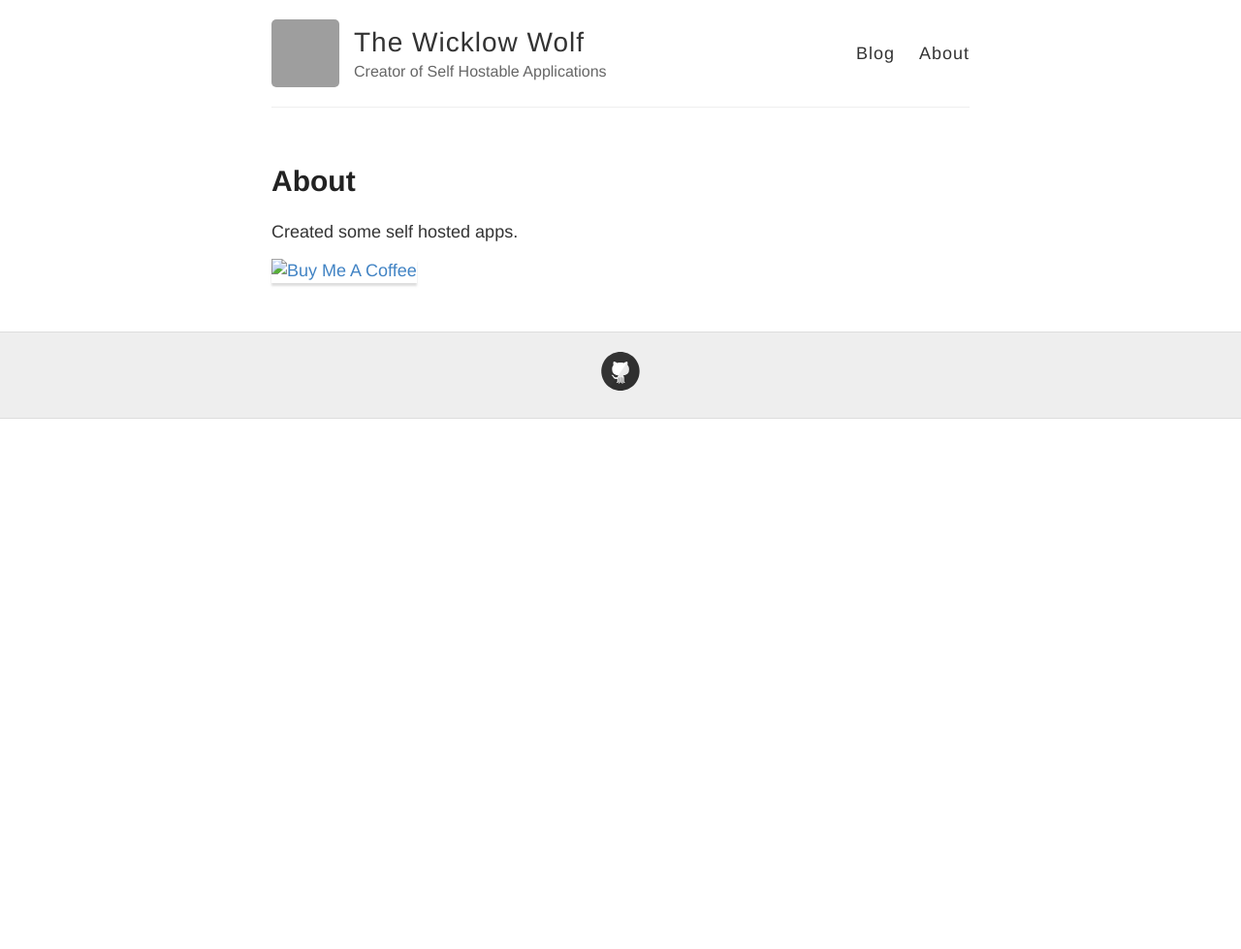
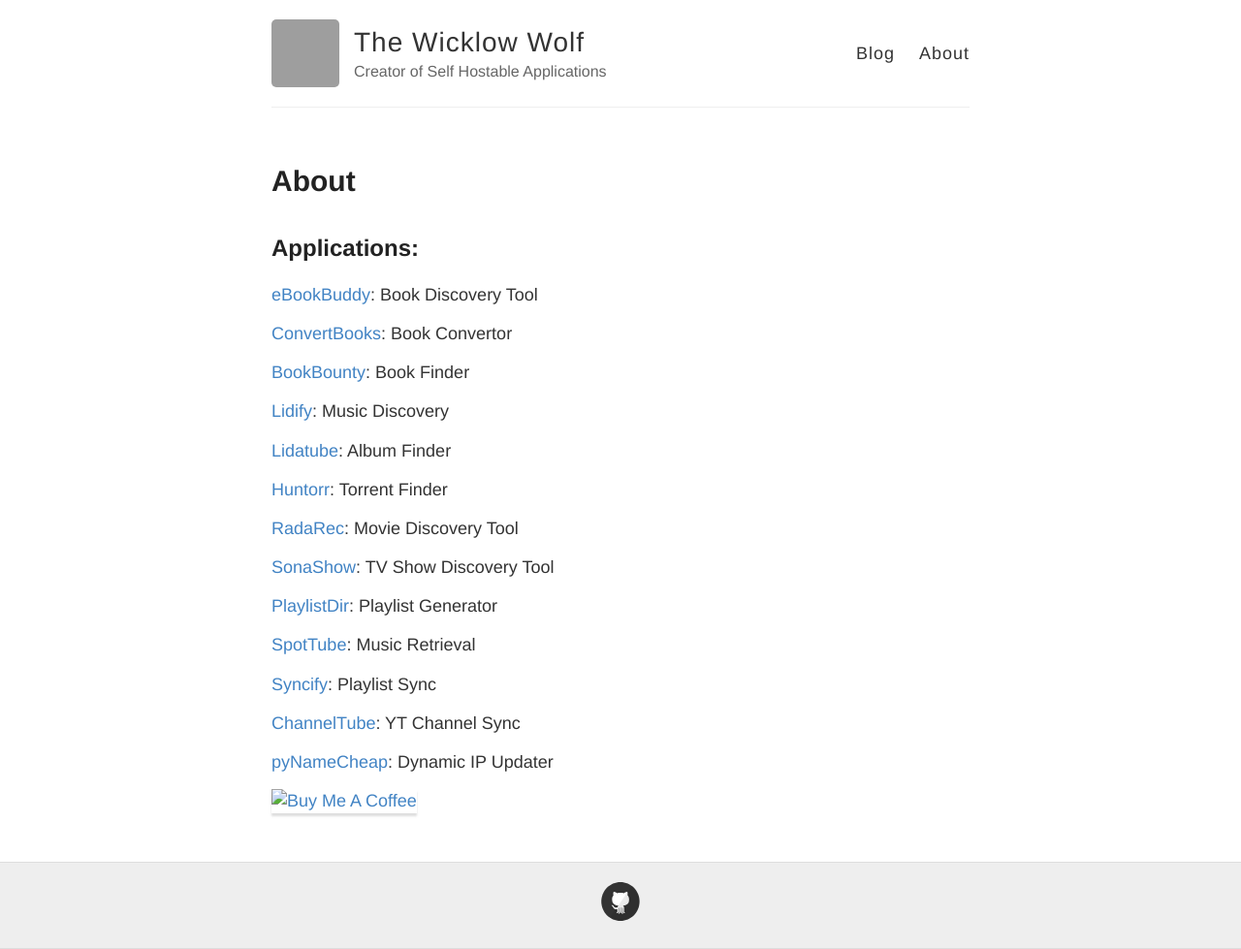
Before and after one commit to TheWicklowWolf/TheWicklowWolf.github.io, a Jekyll site: the page built from about.md, in a window 1280 px wide. Shown: the whole page at 97% size. Built offline with Jekyll 4.4.1, drawn with Linux system fonts in a browser that asks for light colours; before the commit the page ends 900 px from its top, so only the background shows below that; grey boxes are pictures that could not be loaded.

Commit message:
Update about.md

```diff
--- a/about.md
+++ b/about.md
@@ -4,6 +4,34 @@ title: About
 permalink: /about/
 ---
 
-Created some self hosted apps.
+## Applications:
+
+[eBookBuddy](https://github.com/TheWicklowWolf/eBookBuddy): Book Discovery Tool
+
+[ConvertBooks](https://github.com/TheWicklowWolf/ConvertBooks): Book Convertor
+
+[BookBounty](https://github.com/TheWicklowWolf/BookBounty): Book Finder
+
+[Lidify](https://github.com/TheWicklowWolf/Lidify): Music Discovery
+
+[Lidatube](https://github.com/TheWicklowWolf/Lidatube): Album Finder
+
+[Huntorr](https://github.com/TheWicklowWolf/Huntorr): Torrent Finder
+
+[RadaRec](https://github.com/TheWicklowWolf/RadaRec): Movie Discovery Tool
+
+[SonaShow](https://github.com/TheWicklowWolf/SonaShow): TV Show Discovery Tool
+
+[PlaylistDir](https://github.com/TheWicklowWolf/PlaylistDir): Playlist Generator
+
+[SpotTube](https://github.com/TheWicklowWolf/SpotTube): Music Retrieval
+
+[Syncify](https://github.com/TheWicklowWolf/Syncify): Playlist Sync
+
+[ChannelTube](https://github.com/TheWicklowWolf/ChannelTube): YT Channel Sync
+
+[pyNameCheap](https://github.com/TheWicklowWolf/pyNameCheap): Dynamic IP Updater
+
+
 
 <a href="https://www.buymeacoffee.com/thewicklow" target="_blank"><img src="https://www.buymeacoffee.com/assets/img/custom_images/orange_img.png" alt="Buy Me A Coffee" style="height: 41px !important;width: 174px !important;box-shadow: 0px 3px 2px 0px rgba(190, 190, 190, 0.5) !important;-webkit-box-shadow: 0px 3px 2px 0px rgba(190, 190, 190, 0.5) !important;" ></a>
```
